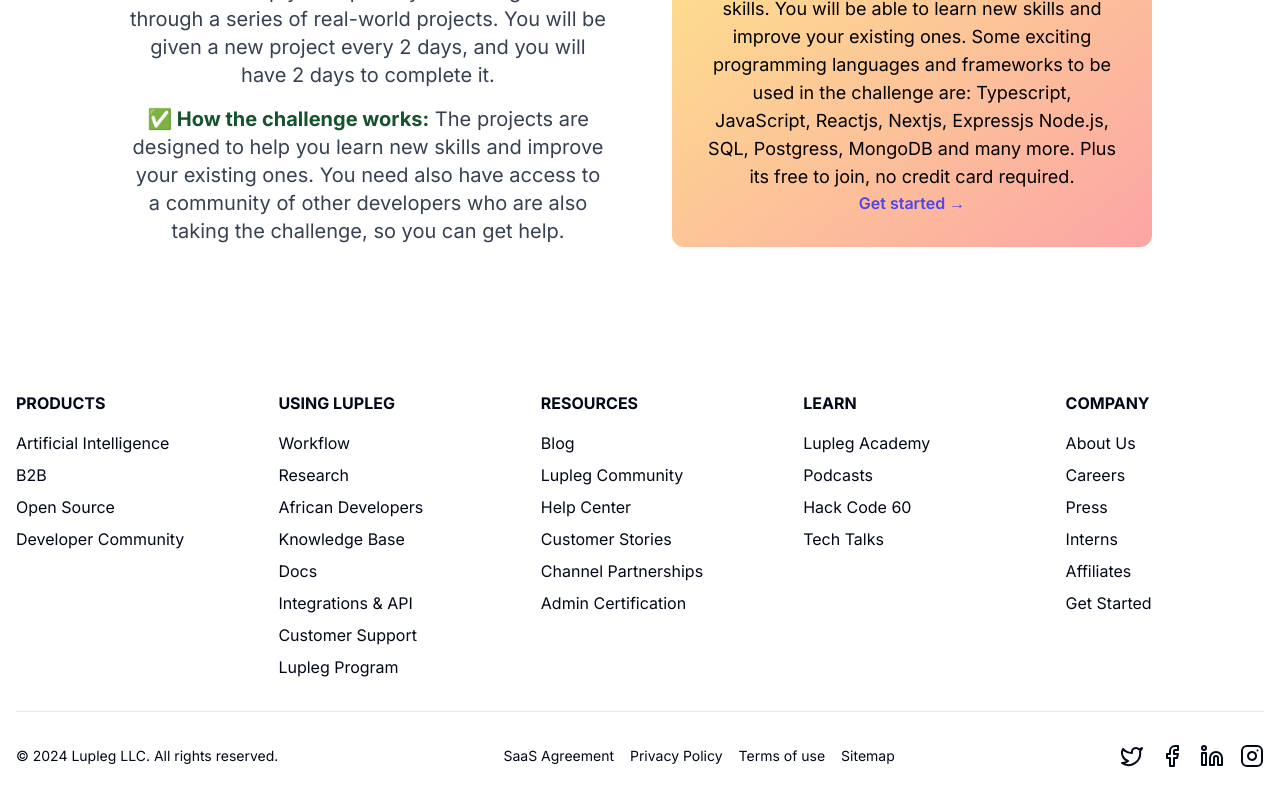
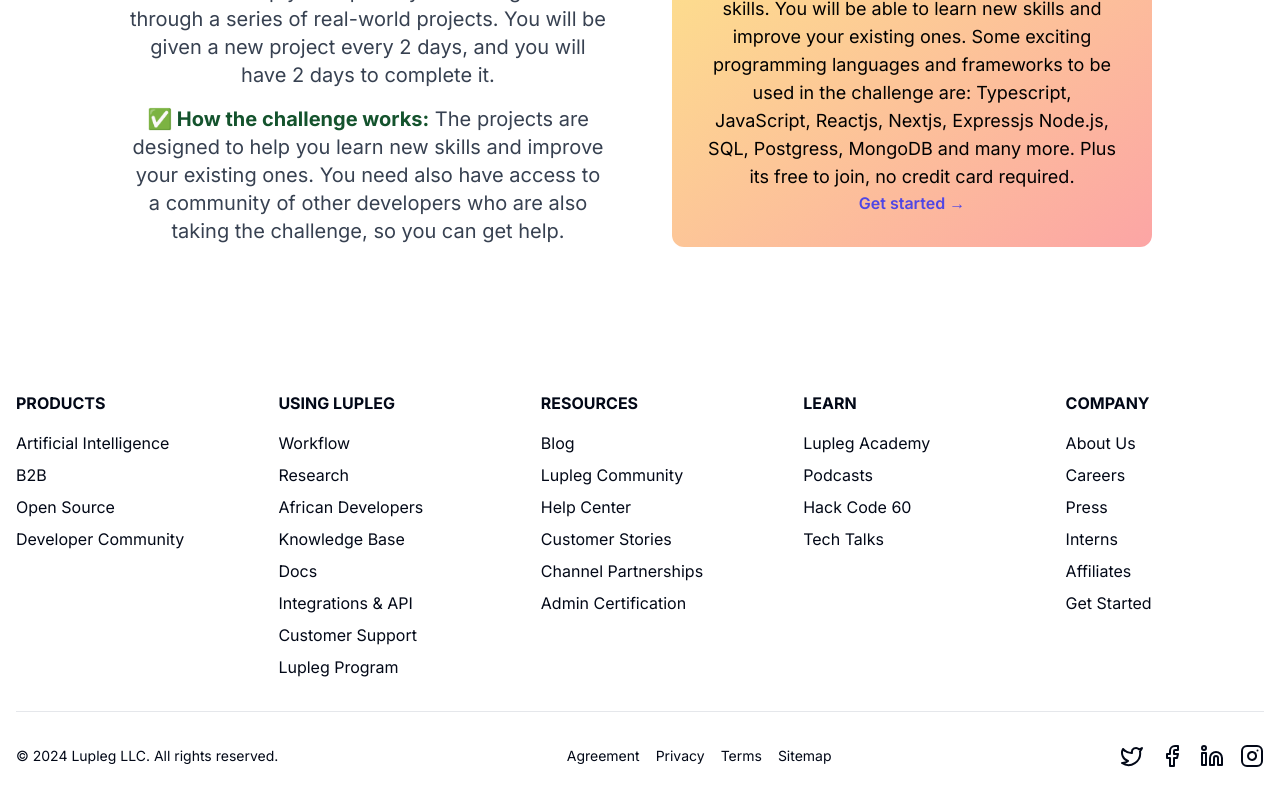
Before and after one commit to marksikaundi/Lupleg, a Next.js app: page / in a window 1280 px wide. Shown: the part 1789-2589 px from the top of the page. Built offline with nearby package versions, Linux system fonts and the light colour scheme.

Commit message:
updated footer

```diff
--- a/components/Footer.jsx
+++ b/components/Footer.jsx
@@ -177,13 +177,13 @@ export default function Footer() {
             <p>© 2024 Lupleg LLC. All rights reserved.</p>
             <div className="mt-4 flex space-x-4 sm:mt-0">
               <Link className="hover:underline" href="#">
-                SaaS Agreement
+                Agreement
               </Link>
               <Link className="hover:underline" href="#">
-                Privacy Policy
+                Privacy
               </Link>
               <Link className="hover:underline" href="#">
-                Terms of use
+                Terms
               </Link>
               <Link className="hover:underline" href="sitemap">
                 Sitemap
```
